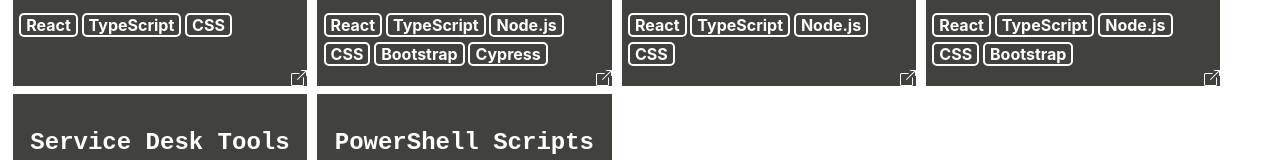
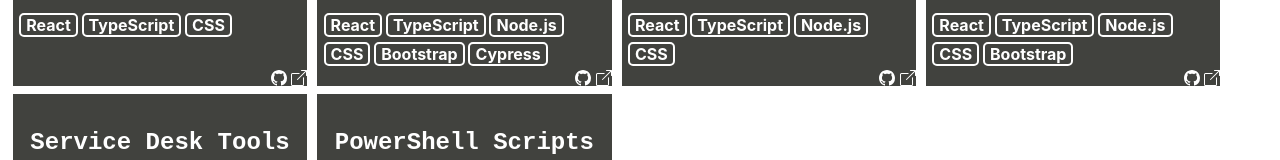
Before and after one commit to keadeish/portfolio, a React (Create React App) app: page /projects in a window 1280 px wide. Shown: the part 716-876 px from the top of the page. Built offline with nearby package versions, Linux system fonts and the light colour scheme.

Commit message:
added the github logo to my project cards

```diff
--- a/src/App.css
+++ b/src/App.css
@@ -111,6 +111,16 @@
   position: absolute;
   bottom: 0%;
   right: 0%;
+}
+
+#githubLinkButton {
+  fill: white;
+  height: 2vh;
+  margin-left: auto;
+  display: block;
+  position: absolute;
+  bottom: 0%;
+  right: 7%;
 }
 
 #technologyBox {
--- a/src/components/Experience.tsx
+++ b/src/components/Experience.tsx
@@ -15,9 +15,9 @@ export function Experience(): JSX.Element {
         <a id="htmlLink" href="https://academy.tech/">
           Academy's software development program.
         </a>{" "}
-        <br />I have experience with both JavaScript & TypeScript and I'm
-        an avid user of libraries commonly used for testing & automation, such
-        as Puppeteer.js.
+        <br />I have experience with both JavaScript & TypeScript and I'm an
+        avid user of libraries commonly used for testing & automation, such as
+        Puppeteer.js.
       </p>
       <div id="cvBox" onClick={handleButtonClick}>
         CV
--- a/src/components/ProjectCard.tsx
+++ b/src/components/ProjectCard.tsx
@@ -24,6 +24,9 @@ export function ProjectCard(props: IProjectInfo): JSX.Element {
           alt=""
         ></img>
       </a>
+      <a href={props.gitHubURL}>
+        <img id="githubLinkButton" src="/images/githubLinked.svg" alt=""></img>
+      </a>
     </div>
   );
 }
```
Also changed, not shown: public/images/githubLinked.svg (added), src/components/Years.tsx (line endings or trailing spaces).
